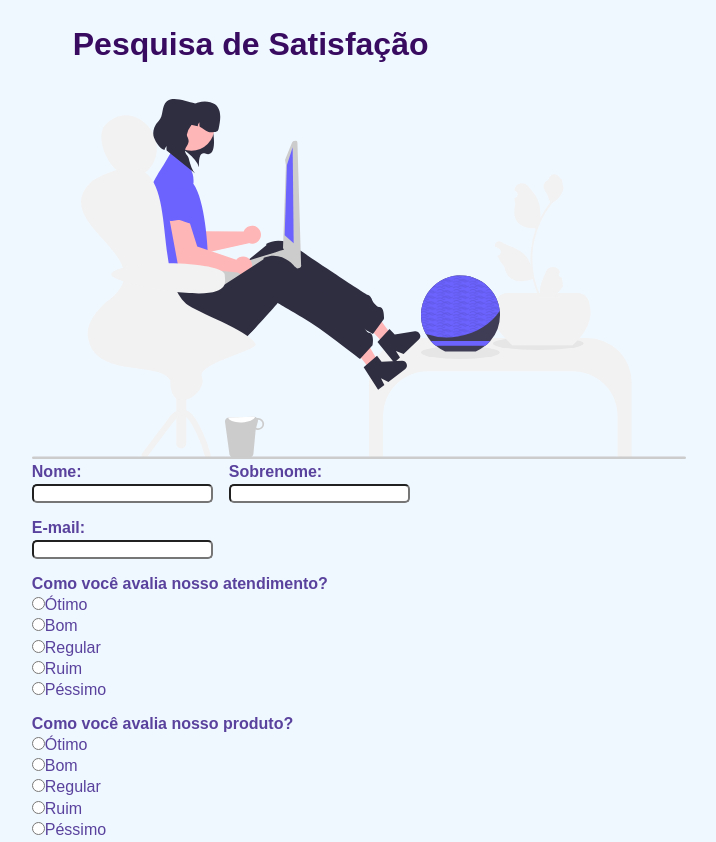
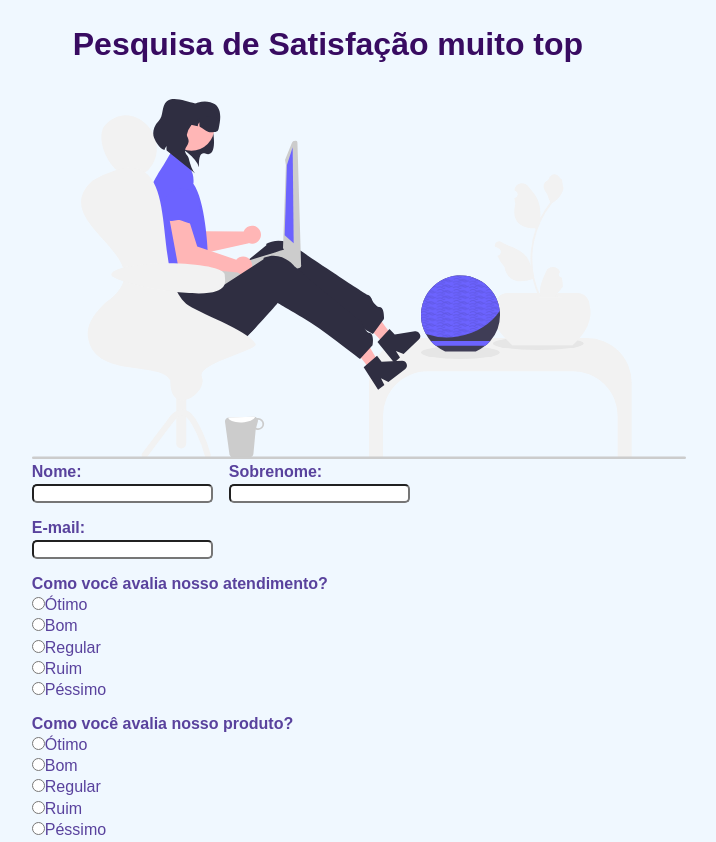
Before and after one commit to gesalamanca/formulario-pesquisa, a plain HTML site: page index.html in a window 1280 px wide. Shown: the top 842 px of the page, without its empty margins (429-1145 px from the left). Drawn offline with Linux system fonts and the light colour scheme.

Commit message:
Update index.html

```diff
--- a/index.html
+++ b/index.html
@@ -10,7 +10,7 @@
 <body>
 
     <div>
-        <h1 id="titulo">Pesquisa de Satisfação</h1>
+        <h1 id="titulo">Pesquisa de Satisfação muito top</h1>
         <br>
         <br>
         <div class="container">
```
